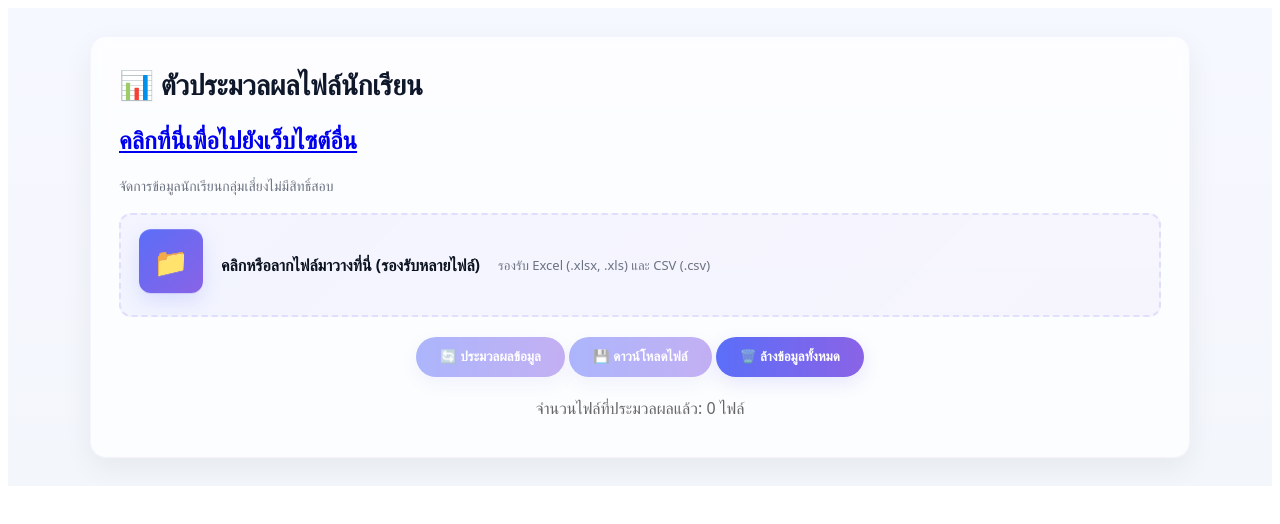
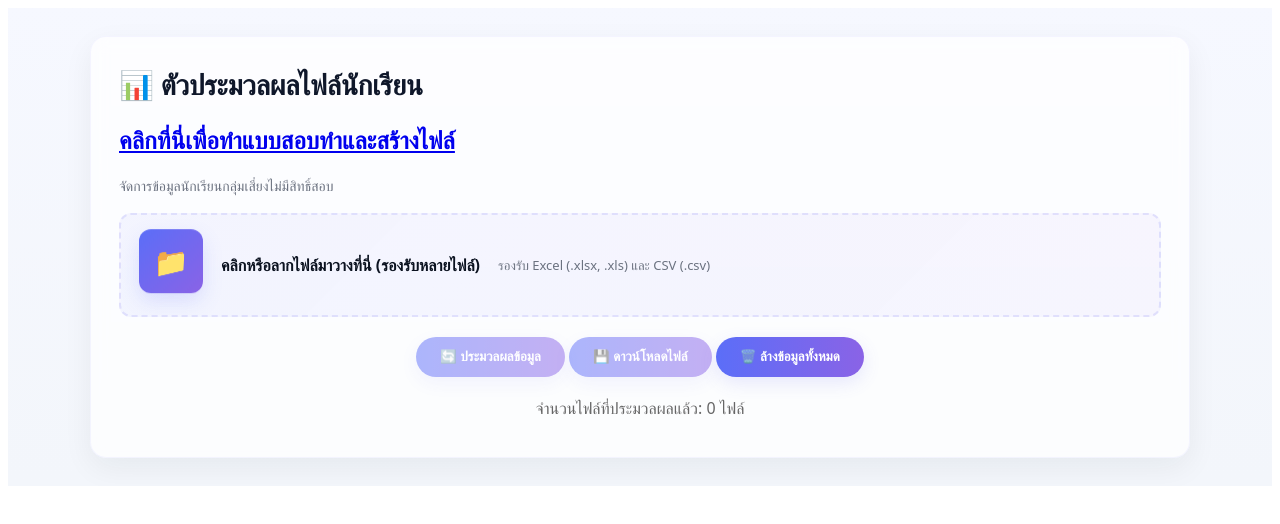
Before and after one commit to NOGITSD/DEMO-, a plain HTML site: page สำรวจ_มส.html in a window 1280 px wide. Drawn offline with nearby package versions, Linux system fonts and the light colour scheme.

Commit message:
Update สำรวจ_มส.html

```diff
--- a/สำรวจ_มส.html
+++ b/สำรวจ_มส.html
@@ -565,7 +565,7 @@
 <body>
     <div class="container">
         <h1>📊 ตัวประมวลผลไฟล์นักเรียน</h1>
-        <h2> <a href="https://www.example.com">คลิกที่นี่เพื่อไปยังเว็บไซต์อื่น</a> </h2>
+        <h2> <a href="https://nogitsd.github.io/DEMO-/%E0%B8%AA%E0%B8%B3%E0%B8%A3%E0%B8%A7%E0%B8%88_%E0%B8%A1%E0%B8%AA.html">คลิกที่นี่เพื่อทำแบบสอบทำและสร้างไฟล์</a> </h2>
         <p class="subtitle">จัดการข้อมูลนักเรียนกลุ่มเสี่ยงไม่มีสิทธิ์สอบ</p>
 
         <div class="upload-area" onclick="document.getElementById('fileInput').click()" id="uploadArea">
```
